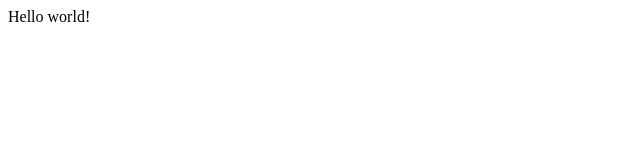
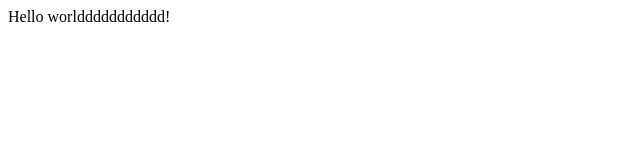
Before and after one commit to Rishubue/react, a Gatsby site: page / in a window 1280 px wide. Shown: the whole page, without its empty margins (0-640 px from the left). Built offline with nearby package versions, Linux system fonts and the light colour scheme; Gatsby itself is replaced by a stand-in of ours.

Commit message:
neki commit

```diff
--- a/src/pages/index.js
+++ b/src/pages/index.js
@@ -1,5 +1,5 @@
 import React from "react"
 
 export default function Home() {
-  return <div>Hello world!</div>
+  return <div>Hello worlddddddddddd!</div>
 }
```
